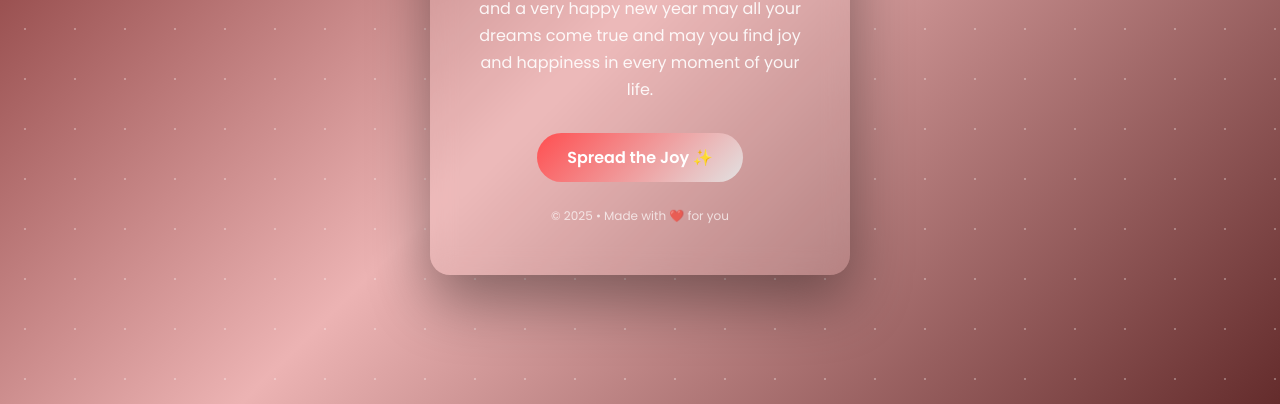
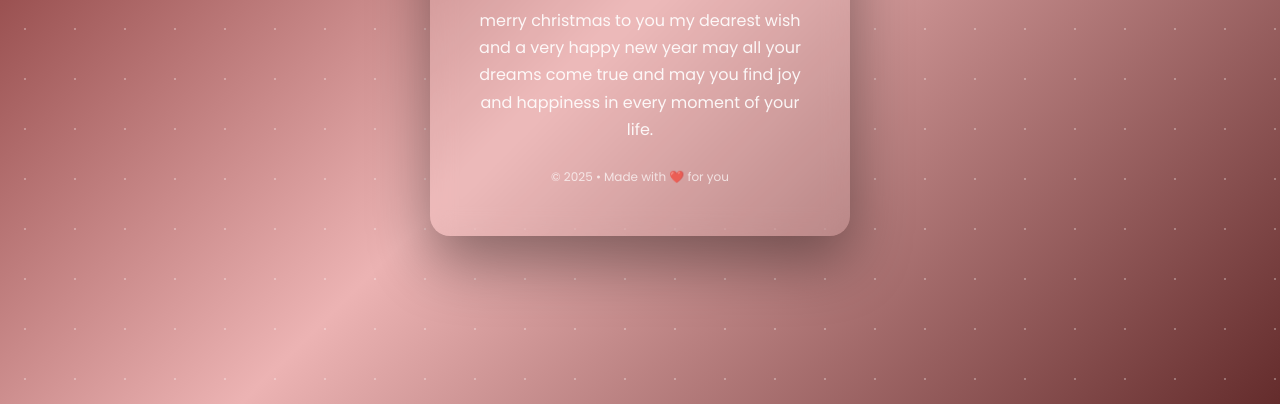
Before and after one commit to Gautam-2003/gift, a plain HTML site: page main-wish.html in a window 1280 px wide. Shown: the part 396-800 px from the top of the page. Drawn offline with Linux system fonts and the light colour scheme.

Commit message:
removed elements

```diff
--- a/main-wish.html
+++ b/main-wish.html
@@ -113,7 +113,6 @@
     <p>
       merry christmas to you my dearest wish and a very happy new year may all your dreams come true and may you find joy and happiness in every moment of your life.
     </p>
-    <a href="#" class="btn">Spread the Joy ✨</a>
     <footer>
       © 2025 • Made with ❤️ for you
     </footer>
```
